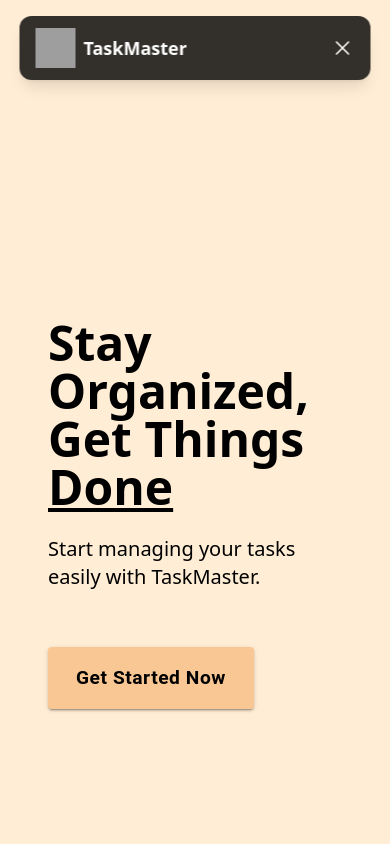
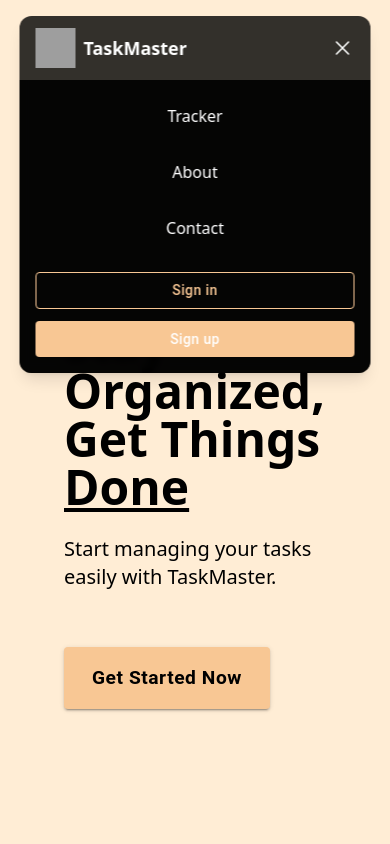
Before and after one commit to JI1IN/Task-Tracker, a React (Create React App) app in the folder frontend/: page / in a window 390 px wide. Both pictures are taken after a click on the button 342 px from the left and 48 px from the top of the page. Shown: the top 844 px of the page. Built offline with nearby package versions, Linux system fonts and the light colour scheme; grey boxes are pictures that could not be loaded.

Commit message:
Fixed sidebar

```diff
--- a/frontend/src/App.jsx
+++ b/frontend/src/App.jsx
@@ -14,8 +14,6 @@ import LoadingScreen from "./components/LoadingScreen/loadingScreen";
 
 import GitHubIcon from "@mui/icons-material/GitHub";
 import LinkedInIcon from "@mui/icons-material/LinkedIn";
-import TwitterIcon from "@mui/icons-material/Twitter";
-import FacebookIcon from "@mui/icons-material/Facebook";
 
 function App() {
   const [user, setUser] = useState(null);
@@ -44,7 +42,6 @@ function App() {
       url: "https://www.linkedin.com/in/jason-chen-0784bb329/",
       icon: <LinkedInIcon />,
     },
-
   ];
 
   return (
@@ -61,16 +58,14 @@ function App() {
         {({ open }) => (
           <>
             <div className="px-4 py-3 flex items-center justify-between">
-              <div
-                className={`flex items-center ${isTaskTrackerPage ? "md:w-full md:justify-center" : "space-x-6"}`}
-              >
+              <div className={`flex items-center ${isTaskTrackerPage ? "md:flex-col md:items-center" : ""}`}>
                 <Link to="/" className="text-white text-lg font-bold flex items-center">
                   <img src="/icon.png" alt="main_icon" className="w-10 h-10 mr-2" />
                   TaskMaster
                 </Link>
 
                 {!isTaskTrackerPage && (
-                  <div className="hidden md:flex space-x-6">
+                  <div className="hidden md:flex ml-6 space-x-6">
                     <Link to="/tasktracker" className="text-white hover:text-gray-300 transition-colors duration-300">
                       Tracker
                     </Link>
@@ -113,19 +108,127 @@ function App() {
                   </Button>
                 </div>
               )}
-
-              {/* Mobile Menu Button */}
               <Disclosure.Button className="md:hidden text-white focus:outline-none">
                 {open ? <XMarkIcon className="w-6 h-6" /> : <Bars3Icon className="w-6 h-6" />}
               </Disclosure.Button>
             </div>
+
+            {isTaskTrackerPage && (
+              <div className="hidden md:block border-t border-gray-700 py-4">
+                <div className="flex flex-col items-center space-y-4 w-full px-4">
+                  <Link
+                    to="/tasktracker"
+                    className="text-white hover:text-gray-300 w-full text-center py-2 transition-colors duration-300"
+                  >
+                    Tracker
+                  </Link>
+                  <Link
+                    to="/about"
+                    className="text-white hover:text-gray-300 w-full text-center py-2 transition-colors duration-300"
+                  >
+                    About
+                  </Link>
+                  <Link
+                    to="/contact"
+                    className="text-white hover:text-gray-300 w-full text-center py-2 transition-colors duration-300"
+                  >
+                    Contact
+                  </Link>
+
+                  <div className="flex flex-col space-y-3 w-full px-2 mt-2">
+                    <Button
+                      component={Link}
+                      to="/login"
+                      variant="outlined"
+                      fullWidth
+                      sx={{
+                        textTransform: "none",
+                        color: "#F8C794",
+                        borderColor: "#F8C794",
+                        "&:hover": { borderColor: "#e0a877" },
+                        transition: "all 0.3s ease",
+                      }}
+                    >
+                      Sign in
+                    </Button>
+                    <Button
+                      component={Link}
+                      to="/register"
+                      variant="contained"
+                      fullWidth
+                      sx={{
+                        textTransform: "none",
+                        backgroundColor: "#F8C794",
+                        "&:hover": { backgroundColor: "#e0a877" },
+                        transition: "all 0.3s ease",
+                      }}
+                    >
+                      Sign up
+                    </Button>
+                  </div>
+                </div>
+              </div>
+            )}
+
+            <Disclosure.Panel className="md:hidden bg-black/90 rounded-b-xl text-center py-4 px-4 transition-all duration-300 ease-in-out">
+              <div className="space-y-4">
+                <Link
+                  to="/tasktracker"
+                  className="text-white block py-2 hover:bg-black/40 rounded-lg transition-colors duration-300"
+                >
+                  Tracker
+                </Link>
+                <Link
+                  to="/about"
+                  className="text-white block py-2 hover:bg-black/40 rounded-lg transition-colors duration-300"
+                >
+                  About
+                </Link>
+                <Link
+                  to="/contact"
+                  className="text-white block py-2 hover:bg-black/40 rounded-lg transition-colors duration-300"
+                >
+                  Contact
+                </Link>
+                <div className="pt-2 space-y-3">
+                  <Button
+                    component={Link}
+                    to="/login"
+                    variant="outlined"
+                    fullWidth
+                    sx={{
+                      textTransform: "none",
+                      color: "#F8C794",
+                      borderColor: "#F8C794",
+                      "&:hover": { borderColor: "#e0a877" },
+                      transition: "all 0.3s ease",
+                    }}
+                  >
+                    Sign in
+                  </Button>
+
+                  <Button
+                    component={Link}
+                    to="/register"
+                    variant="contained"
+                    fullWidth
+                    sx={{
+                      textTransform: "none",
+                      backgroundColor: "#F8C794",
+                      "&:hover": { backgroundColor: "#e0a877" },
+                      transition: "all 0.3s ease",
+                    }}
+                  >
+                    Sign up
+                  </Button>
+                </div>
+              </div>
+            </Disclosure.Panel>
           </>
         )}
       </Disclosure>
 
-      <div
-        className={`${isTaskTrackerPage ? "md:pl-0 md:pr-[300px]" : ""} pt-16 md:pt-0`}
-      >
+      <div className={`${isTaskTrackerPage ? "md:pl-0 md:pr-[300px]" : "px-4 md:px-0"} pt-16 md:pt-0`}>
         <Routes>
           <Route exact path="/" element={<Home />} />
           <Route exact path="/contact" element={<Contact />} />
```
